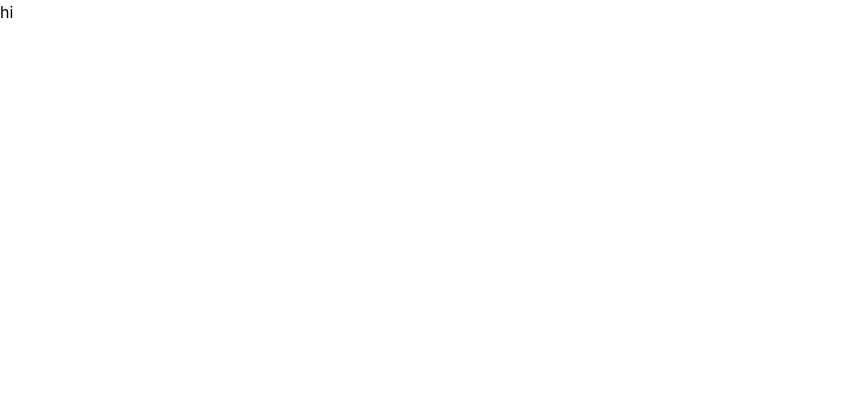
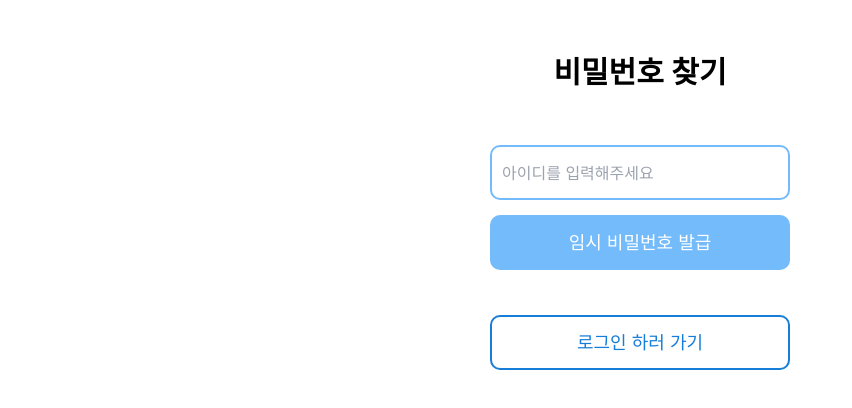
Before and after one commit to sossost/hg_front, a React (Create React App) app: page /findpassword in a window 1280 px wide. Before the commit this address had no page. Shown: the top 408 px of the page, without its empty margins (0-852 px from the left). Built offline with nearby package versions, Linux system fonts and the light colour scheme.

Commit message:
Feat : 비밀번호 찾기 페이지

```diff
--- a/src/App.tsx
+++ b/src/App.tsx
@@ -4,8 +4,8 @@ import Layout from "./components/Layout/Layout";
 import LoginPage from "./pages/auth/LoginPage";
 import { RecoilRoot } from "recoil";
 import SignUpPage from "./pages/auth/SignUpPage";
-import FindUserId from "./pages/auth/FindUserId";
-import FindPassword from "./pages/auth/FindPassword";
+import FindUserIdPage from "./pages/auth/FindUserIdPage";
+import FindPasswordPage from "./pages/auth/FindPasswordPage";
 
 function App() {
   return (
@@ -19,10 +19,10 @@ function App() {
             <Route path="/signup" element={<SignUpPage />} />
           </Routes>
           <Routes>
-            <Route path="/finduserid" element={<FindUserId />} />
+            <Route path="/finduserid" element={<FindUserIdPage />} />
           </Routes>
           <Routes>
-            <Route path="/findpassword" element={<FindPassword />} />
+            <Route path="/findpassword" element={<FindPasswordPage />} />
           </Routes>
         </Router>
       </Layout>
--- a/src/pages/auth/FindPassword.tsx
+++ /dev/null
@@ -1,9 +0,0 @@
-const FindPassword = () => {
-  return (
-    <>
-      <h1>hi</h1>
-    </>
-  );
-};
-
-export default FindPassword;
--- /dev/null
+++ b/src/pages/auth/FindPasswordPage.tsx
@@ -0,0 +1,141 @@
+import React, { useState } from "react";
+import { useForm } from "react-hook-form";
+import axios from "axios";
+import { Link, useNavigate } from "react-router-dom";
+
+// 비밀번호 찾기 페이지 폼 타입 정의
+type FormData = {
+  userId: string;
+};
+
+/** 유저 이메일 정보 가져오기
+ * 비밀번호 찾기 완료시 안내 문구에 함께 띄워줄 것임
+ */
+const fetchUserEmail = async (userId: FormData) => {
+  try {
+    const response = await axios.get(`/api/users/${userId}`);
+    const userEmail = response.data.email;
+    return userEmail;
+  } catch (error) {
+    console.log(error);
+  }
+};
+
+/** 비밀번호 찾기 페이지 */
+const FindPasswordPage: React.FC = () => {
+  // react-hook-form 라이브러리의 기능을 활용하여 폼 처리
+  const {
+    handleSubmit,
+    register,
+    formState: { errors },
+  } = useForm<FormData>();
+
+  // 임시 비밀번호 정상 발급 후 띄워주는 문구와 색상
+  const [resetMessage, setResetMessage] = useState("");
+  const [resetMessageColor, setresetMessageColor] = useState("");
+
+  /** 아이디 입력시 임시 비밀번호 발급 요청 핸들러 */
+  const submitHandler = async (data: FormData) => {
+    try {
+      const response = await axios.post("/api/reset-password", {
+        userId: data.userId,
+      });
+      if (response.status === 200) {
+        setResetMessage(`임시 비밀번호를 ${fetchUserEmail}로 발급했습니다.`);
+        setresetMessageColor("#167DD8");
+      } else {
+        setResetMessage("아이디를 다시 한 번 확인해주세요");
+        setresetMessageColor("#F14546");
+      }
+    } catch (error) {
+      console.log(error);
+      setResetMessage("서버 오류로 임시 비밀번호 발급에 실패했습니다.");
+      setresetMessageColor("#F14546");
+    }
+  };
+
+  const navigate = useNavigate();
+  /** 로그인 하러 가기 버튼 클릭시 로그인 페이지로 연결해주는 핸들러 */
+  const loginClickHandler = () => {
+    navigate("/login");
+  };
+
+  return (
+    <>
+      <div className="flex flex-col items-center">
+        {/* 비밀번호 찾기 Title*/}
+        <div className="mb-[50px] mt-[50px]">
+          <h1 className="text-[30px] font-[600]">비밀번호 찾기</h1>
+        </div>
+
+        {/* 가입한 아이디 입력칸 */}
+        <form onSubmit={handleSubmit(submitHandler)}>
+          <div className="flex flex-col">
+            <input
+              className="p-[10px] border-[#73BBFB] border-[2px]
+              w-[300px] h-[55px] rounded-[10px]
+              focus:outline-[#167DD8] focus:outline-[2px]"
+              placeholder="아이디를 입력해주세요"
+              {...register("userId", {
+                required: "아이디를 입력해주세요",
+                minLength: {
+                  value: 4,
+                  message: "아이디는 최소 4자 이상이어야 합니다.",
+                },
+                maxLength: {
+                  value: 20,
+                  message: "아이디는 최대 20자까지 허용됩니다.",
+                },
+                pattern: {
+                  value: /^[a-z0-9_]+$/,
+                  message:
+                    "아이디는 영문 소문자, 숫자, 언더스코어(_)만 허용됩니다.",
+                },
+              })}
+              maxLength={20}
+            />
+            {errors.userId && (
+              <span className="mt-[5px] text-[14.5px] text-[#167DD8]">
+                {errors.userId.message}
+              </span>
+            )}
+          </div>
+
+          {/* 임시 비밀번호 발급 버튼 */}
+          <div>
+            <button
+              type="submit"
+              className="p-[10px] bg-[#73BBFB] text-[#FFFFFF]
+              w-[300px] h-[55px] rounded-[10px] text-[18px] mt-[15px] mb-[10px]"
+            >
+              임시 비밀번호 발급
+            </button>
+          </div>
+        </form>
+
+        {/* 비밀번호 찾기 버튼 완료 후 실행 결과 출력 */}
+        {resetMessage && (
+          <p className="text-[14.5px]" style={{ color: resetMessageColor }}>
+            {resetMessage}
+          </p>
+        )}
+
+        {/* 로그인 하러 가기 버튼 */}
+        <div>
+          <Link to="/login" onClick={loginClickHandler}>
+            <button
+              type="submit"
+              className="p-[10px] bg-[#FFFFFF] text-[#167DD8] border-[#167DD8] border-[2px]
+              w-[300px] h-[55px] rounded-[10px] text-[18px] mt-[35px] mb-[10px]
+              hover:bg-[#167DD8] hover:text-[#FFFFFF] hover:border-[#167DD8]"
+            >
+              로그인 하러 가기
+            </button>
+          </Link>
+        </div>
+      </div>
+    </>
+  );
+};
+
+export default FindPasswordPage;
--- a/src/pages/auth/FindUserId.tsx
+++ /dev/null
@@ -1,9 +0,0 @@
-const FindUserId = () => {
-  return (
-    <>
-      <h1>hi</h1>
-    </>
-  );
-};
-
-export default FindUserId;
--- /dev/null
+++ b/src/pages/auth/FindUserIdPage.tsx
@@ -0,0 +1,9 @@
+const FindUserIdPage = () => {
+  return (
+    <>
+      <h1>hi</h1>
+    </>
+  );
+};
+
+export default FindUserIdPage;
--- a/src/pages/auth/LoginPage.tsx
+++ b/src/pages/auth/LoginPage.tsx
@@ -25,7 +25,7 @@ const LoginPage = () => {
   } = useForm<FormData>();
 
   // 로그인 버튼 눌렀을 때 동작 정의
-  const onSubmit = async (data: FormData) => {
+  const onSubmitHandler = async (data: FormData) => {
     const userdata1 = { email: "wow@naver.com", id: 1, name: "lsh" };
     setUserData(() => userdata1);
     setIsLoggedIn(true);
@@ -73,7 +73,7 @@ const LoginPage = () => {
         <div>
           <form
             className="flex flex-col justify-center items-center gap-3"
-            onSubmit={handleSubmit(onSubmit)}
+            onSubmit={handleSubmit(onSubmitHandler)}
           >
             {/* 아이디 입력 */}
             <div>
--- a/src/pages/auth/SignUpPage.tsx
+++ b/src/pages/auth/SignUpPage.tsx
@@ -20,7 +20,7 @@ const SignUpPage: React.FC = () => {
     watch,
   } = useForm<FormData>();
 
-  const onSubmit = (data: FormData) => {
+  const onSubmitHandler = (data: FormData) => {
     axios
       .post("/api/signup", data)
       .then((response) => {
@@ -72,7 +72,7 @@ const SignUpPage: React.FC = () => {
         {/* 아이디, 비밀번호, 비밀번호 확인, 닉네임, 이메일, 회원가입 버튼 */}
         <form
           className="flex flex-col justify-center items-center gap-5"
-          onSubmit={handleSubmit(onSubmit)}
+          onSubmit={handleSubmit(onSubmitHandler)}
         >
           {/* 아이디 입력 */}
           <div className="flex flex-col">
```
